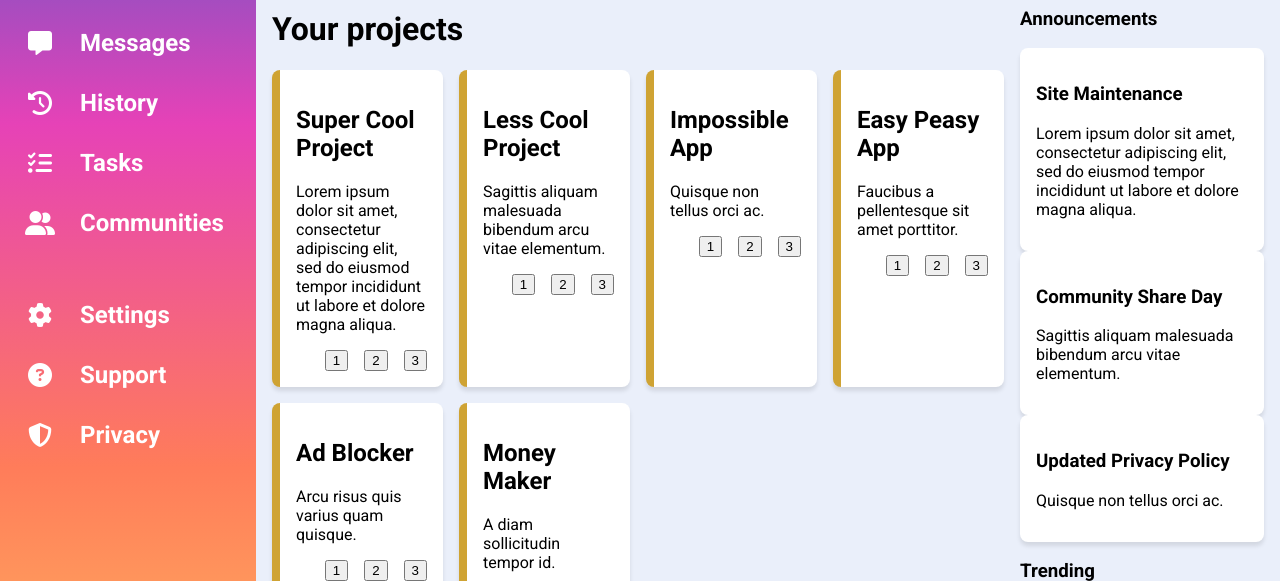
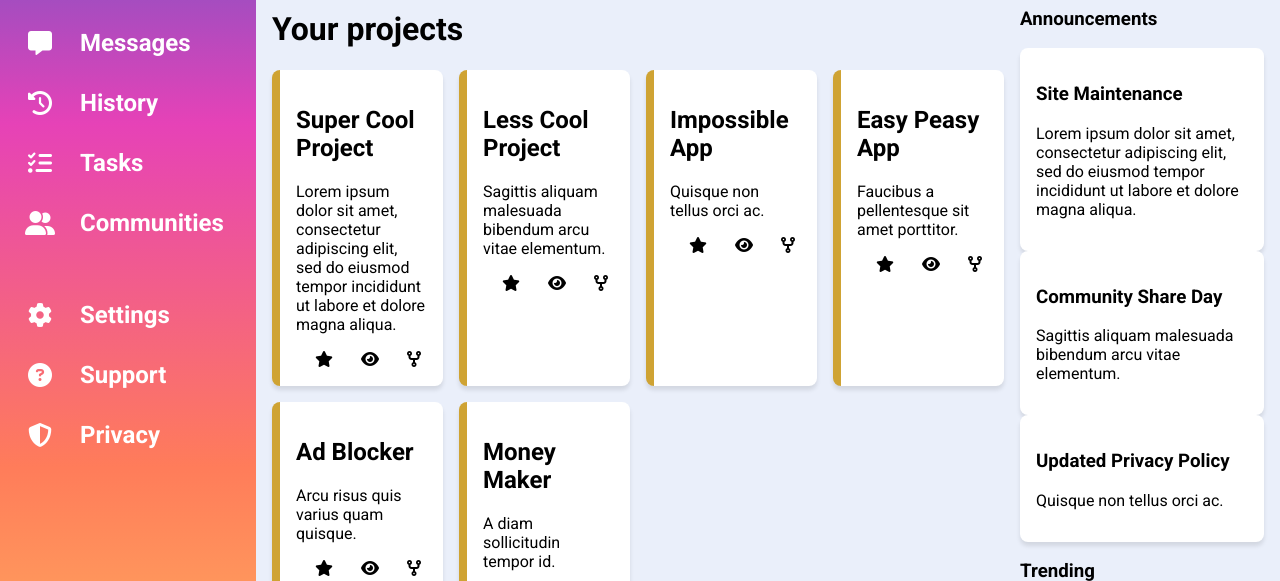
Before and after one commit to 91maan90/admin-dashboard, a plain HTML site: page index.html in a window 1280 px wide. Shown: the part 219-800 px from the top of the page. Drawn offline with Linux system fonts and the light colour scheme.

Commit message:
Style article buttons

```diff
--- a/script.js
+++ b/script.js
@@ -21,11 +21,26 @@ function fetchProjects() {
                 p.textContent = project.description;
 
                 // Add buttons to the div
-                for (let i = 1; i <= 3; i++) {
-                    const button = document.createElement('button');
-                    button.textContent = i;
-                    div.appendChild(button);
-                }
+                const favI = document.createElement('i');
+                favI.className = "fa-solid fa-star";
+                const favButton = document.createElement('button');
+                favButton.appendChild(favI);
+                favButton.title = "Favorite";
+                div.appendChild(favButton);
+
+                const watchI = document.createElement('i');
+                watchI.className = "fa-solid fa-eye";
+                const watchButton = document.createElement('button');
+                watchButton.appendChild(watchI);
+                watchButton.title = "Watch";
+                div.appendChild(watchButton);
+
+                const forkI = document.createElement('i');
+                forkI.className = "fa-solid fa-code-fork";
+                const forkButton = document.createElement('button');
+                forkButton.appendChild(forkI);
+                forkButton.title = "Fork";
+                div.appendChild(forkButton);
 
                 // Append elements to the article
                 header.appendChild(h2);
--- a/styles.css
+++ b/styles.css
@@ -200,6 +200,13 @@ main {
     gap: 1rem;
 }
 
+#projects button {
+    background: none;
+    border: none;
+    cursor: pointer;
+    font-size: medium;
+}
+
 .trending-user {
     display: grid;
     grid-template-columns: auto 1fr;
```
